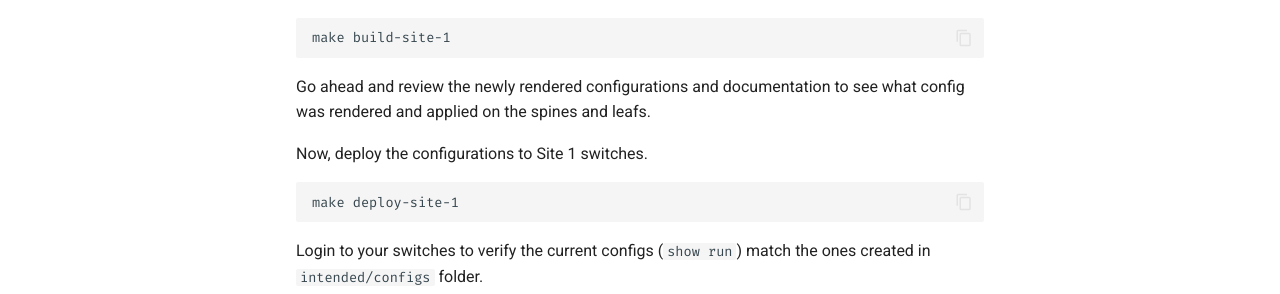
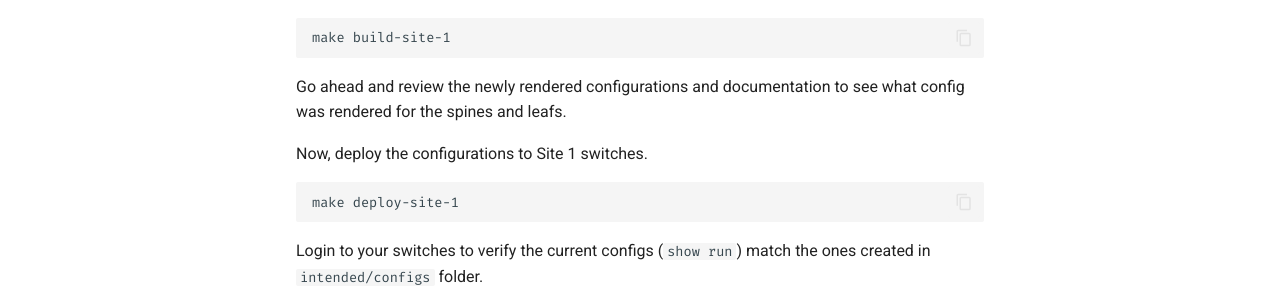
Before and after one commit to aristanetworks/avd-workshops, an MkDocs documentation site: the page built from workshops/avd-lab-guide.md, in a window 1280 px wide and 900 px high, scrolled down 20148 px. Shown: the part 413-707 px from the top of the window. Built offline with MkDocs 1.6.1 and Material for MkDocs 9.7.7, drawn with Linux system fonts in a browser that asks for light colours; emoji names are drawn with the system emoji font; comment, search, counter and statistics services are not loaded.

````diff
--- a/workshops/avd-lab-guide.md
+++ b/workshops/avd-lab-guide.md
@@ -1008,7 +1008,7 @@
 make build-site-1
 ```
 
-Go ahead and review the newly rendered configurations and documentation to see what config was rendered and applied on the spines and leafs.
+Go ahead and review the newly rendered configurations and documentation to see what config was rendered for the spines and leafs.
 
 Now, deploy the configurations to Site 1 switches.
 
````
